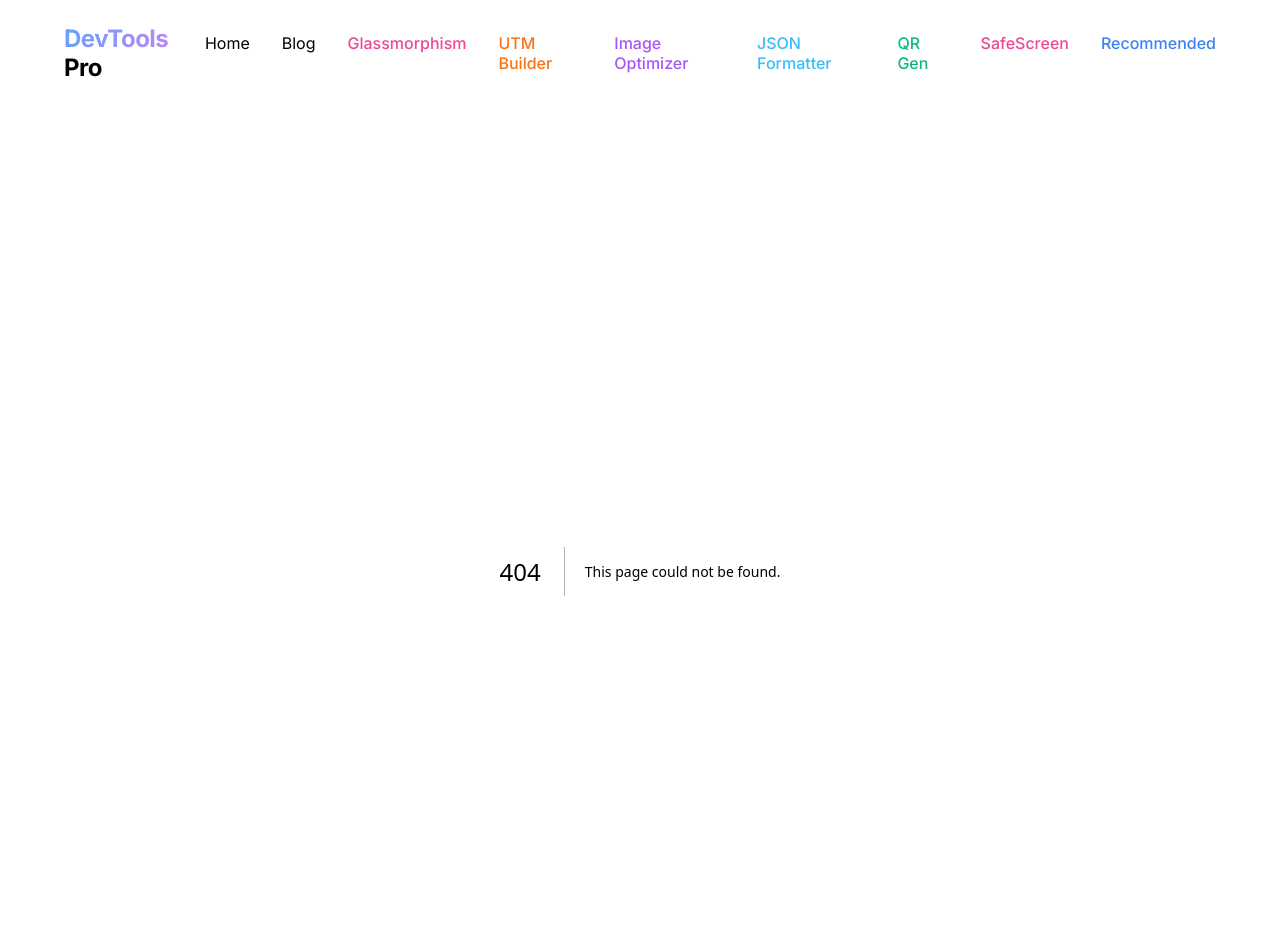
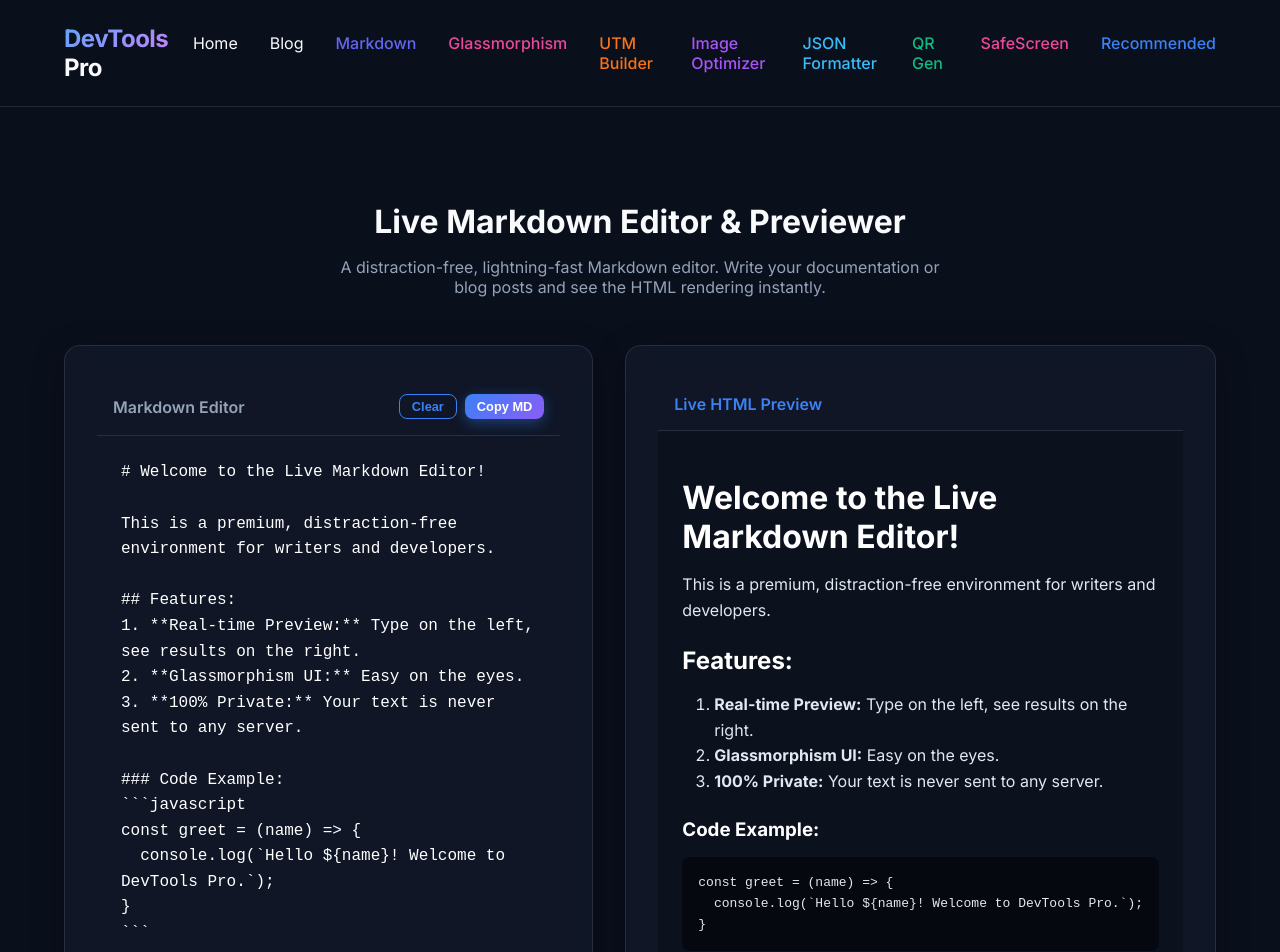
Before and after one commit to samierdogan82-glitch/devtools-pro, a Next.js app: page /tools/markdown-editor in a window 1280 px wide. Before the commit this address had no page. Shown: the top 952 px of the page. Built offline with nearby package versions, Linux system fonts and the light colour scheme.

Commit message:
feat: Add Markdown Editor (Katman 12)

```diff
--- a/package.json
+++ b/package.json
@@ -14,6 +14,7 @@
     "qrcode.react": "^4.2.0",
     "react": "19.2.8",
     "react-dom": "19.2.8",
+    "react-markdown": "^10.1.0",
     "remark": "^15.0.1",
     "remark-html": "^16.0.1"
   },
--- a/src/app/layout.tsx
+++ b/src/app/layout.tsx
@@ -58,6 +58,7 @@ export default function RootLayout({
             <nav style={{ display: 'flex', gap: '2rem' }}>
               <Link href="/">Home</Link>
               <Link href="/blog">Blog</Link>
+              <Link href="/tools/markdown-editor" style={{ color: '#6366f1', fontWeight: 500 }}>Markdown</Link>
               <Link href="/tools/glassmorphism-generator" style={{ color: '#ec4899', fontWeight: 500 }}>Glassmorphism</Link>
               <Link href="/tools/utm-builder" style={{ color: '#f97316', fontWeight: 500 }}>UTM Builder</Link>
               <Link href="/tools/image-optimizer" style={{ color: '#a855f7', fontWeight: 500 }}>Image Optimizer</Link>
--- a/src/app/sitemap.ts
+++ b/src/app/sitemap.ts
@@ -21,6 +21,7 @@ export default function sitemap(): MetadataRoute.Sitemap {
     '/tools/image-optimizer',
     '/tools/utm-builder',
     '/tools/glassmorphism-generator',
+    '/tools/markdown-editor',
   ].map((route) => ({
     url: `${baseUrl}${route}`,
     lastModified: new Date(),
--- /dev/null
+++ b/src/app/tools/markdown-editor/page.tsx
@@ -0,0 +1,182 @@
+"use client";
+
+import { useState } from "react";
+import ReactMarkdown from "react-markdown";
+import SmartBanner from "@/components/SmartBanner";
+
+const DEFAULT_MARKDOWN = `# Welcome to the Live Markdown Editor!
+
+This is a premium, distraction-free environment for writers and developers.
+
+## Features:
+1. **Real-time Preview:** Type on the left, see results on the right.
+2. **Glassmorphism UI:** Easy on the eyes.
+3. **100% Private:** Your text is never sent to any server.
+
+### Code Example:
+\`\`\`javascript
+const greet = (name) => {
+  console.log(\`Hello \${name}! Welcome to DevTools Pro.\`);
+}
+\`\`\`
+
+> "Design is not just what it looks like and feels like. Design is how it works." - Steve Jobs
+
+You can easily add [Links](https://devtools-pro.com) or emphasize words with *italics* or **bold** text.
+`;
+
+export default function MarkdownEditorPage() {
+  const [markdown, setMarkdown] = useState(DEFAULT_MARKDOWN);
+  const [copied, setCopied] = useState(false);
+
+  const copyToClipboard = () => {
+    navigator.clipboard.writeText(markdown);
+    setCopied(true);
+    setTimeout(() => setCopied(false), 2000);
+  };
+
+  const clearEditor = () => {
+    setMarkdown("");
+  };
+
+  return (
+    <div className="container" style={{ maxWidth: '1200px', paddingTop: '2rem', paddingBottom: '4rem' }}>
+      <h1 style={{ textAlign: 'center', marginBottom: '1rem' }}>Live Markdown Editor & Previewer</h1>
+      <p style={{ textAlign: 'center', color: 'var(--text-secondary)', marginBottom: '3rem', maxWidth: '600px', margin: '0 auto 3rem auto' }}>
+        A distraction-free, lightning-fast Markdown editor. Write your documentation or blog posts and see the HTML rendering instantly.
+      </p>
+
+      <div style={{ display: 'grid', gridTemplateColumns: '1fr 1fr', gap: '2rem', height: '600px', marginBottom: '3rem' }}>
+
+        {/* Editor Side */}
+        <div className="glass-panel" style={{ display: 'flex', flexDirection: 'column' }}>
+          <div style={{ padding: '1rem', borderBottom: '1px solid var(--glass-border)', display: 'flex', justifyContent: 'space-between', alignItems: 'center' }}>
+            <span style={{ fontWeight: 600, color: 'var(--text-secondary)' }}>Markdown Editor</span>
+            <div style={{ display: 'flex', gap: '0.5rem' }}>
+              <button
+                className="btn btn-outline"
+                style={{ padding: '0.25rem 0.75rem', fontSize: '0.8rem' }}
+                onClick={clearEditor}
+              >
+                Clear
+              </button>
+              <button
+                className="btn btn-primary"
+                style={{ padding: '0.25rem 0.75rem', fontSize: '0.8rem' }}
+                onClick={copyToClipboard}
+              >
+                {copied ? "Copied!" : "Copy MD"}
+              </button>
+            </div>
+          </div>
+          <textarea
+            className="input-field"
+            value={markdown}
+            onChange={(e) => setMarkdown(e.target.value)}
+            placeholder="Type your markdown here..."
+            style={{
+              flex: 1,
+              border: 'none',
+              background: 'transparent',
+              fontFamily: 'monospace',
+              fontSize: '1rem',
+              resize: 'none',
+              padding: '1.5rem',
+              color: '#fff',
+              outline: 'none',
+              boxShadow: 'none',
+              lineHeight: '1.6'
+            }}
+          />
+        </div>
+
+        {/* Live Preview Side */}
+        <div className="glass-panel" style={{ display: 'flex', flexDirection: 'column', position: 'relative' }}>
+          <div style={{ padding: '1rem', borderBottom: '1px solid var(--glass-border)', display: 'flex', justifyContent: 'space-between', alignItems: 'center' }}>
+            <span style={{ fontWeight: 600, color: 'var(--accent-primary)' }}>Live HTML Preview</span>
+          </div>
+          <div
+            style={{
+              flex: 1,
+              padding: '1.5rem',
+              overflowY: 'auto',
+              background: 'rgba(0,0,0,0.2)',
+              color: '#e2e8f0',
+              lineHeight: '1.6'
+            }}
+            className="markdown-preview-container"
+          >
+            {markdown ? (
+              <ReactMarkdown>{markdown}</ReactMarkdown>
+            ) : (
+              <div style={{ color: 'var(--text-secondary)', fontStyle: 'italic', textAlign: 'center', marginTop: '2rem' }}>
+                Preview will appear here...
+              </div>
+            )}
+          </div>
+        </div>
+      </div>
+
+      <div style={{ maxWidth: '800px', margin: '0 auto 4rem auto' }}>
+        <SmartBanner type="developer" />
+      </div>
+
+      <article style={{ marginTop: '2rem' }}>
+        <h2 style={{ fontSize: '1.5rem', marginBottom: '1rem' }}>Why Write in Markdown?</h2>
+        <p style={{ color: 'var(--text-secondary)', lineHeight: '1.6', marginBottom: '1.5rem' }}>
+          Markdown is a lightweight markup language that you can use to add formatting elements to plaintext text documents. Created by John Gruber in 2004, Markdown is now one of the world’s most popular markup languages.
+        </p>
+        <p style={{ color: 'var(--text-secondary)', lineHeight: '1.6' }}>
+          It is the standard for GitHub Readme files, Reddit formatting, static site generators, and developer documentation. By using our Live Editor, you can stay in the flow state, writing without the distraction of complex toolbars or clunky word processors, while ensuring your final output looks perfect.
+        </p>
+      </article>
+
+      {/* Basic styles for the markdown preview specifically */}
+      <style dangerouslySetInnerHTML={{__html: `
+        .markdown-preview-container h1,
+        .markdown-preview-container h2,
+        .markdown-preview-container h3 {
+          margin-top: 1.5rem;
+          margin-bottom: 1rem;
+          color: #fff;
+        }
+        .markdown-preview-container p {
+          margin-bottom: 1rem;
+        }
+        .markdown-preview-container a {
+          color: var(--accent-primary);
+          text-decoration: underline;
+        }
+        .markdown-preview-container ul,
+        .markdown-preview-container ol {
+          margin-bottom: 1rem;
+          padding-left: 2rem;
+        }
+        .markdown-preview-container blockquote {
+          border-left: 4px solid var(--accent-secondary);
+          padding-left: 1rem;
+          margin-left: 0;
+          color: var(--text-secondary);
+          font-style: italic;
+        }
+        .markdown-preview-container pre {
+          background: rgba(0,0,0,0.5);
+          padding: 1rem;
+          border-radius: 8px;
+          overflow-x: auto;
+          margin-bottom: 1rem;
+        }
+        .markdown-preview-container code {
+          font-family: monospace;
+          background: rgba(0,0,0,0.5);
+          padding: 0.2rem 0.4rem;
+          border-radius: 4px;
+        }
+        .markdown-preview-container pre code {
+          background: transparent;
+          padding: 0;
+        }
+      `}} />
+    </div>
+  );
+}
```
Also changed, not shown: src/app/page.tsx (+11 -0 lines), 1 other file (tests, documents, lock files or other folders).
